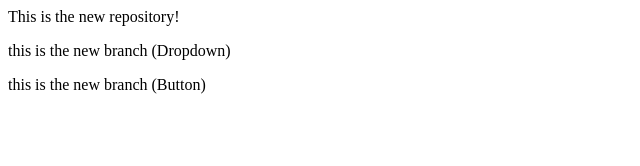
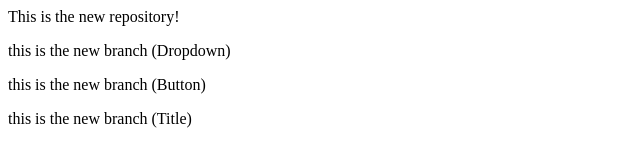
Before and after one commit to NikhilPatil2410-goal/localrepo, a plain HTML site: page index.html in a window 1280 px wide. Shown: the whole page, without its empty margins (0-640 px from the left). Drawn offline with Linux system fonts and the light colour scheme.

Commit message:
Update index 2.html

```diff
--- a/index.html
+++ b/index.html
@@ -1,3 +1,4 @@
 <p>This is the new repository!</p>
 <p> this is the new branch (Dropdown)</p>
 <p> this is the new branch (Button)</p>
+<p> this is the new branch (Title)</p>
```
